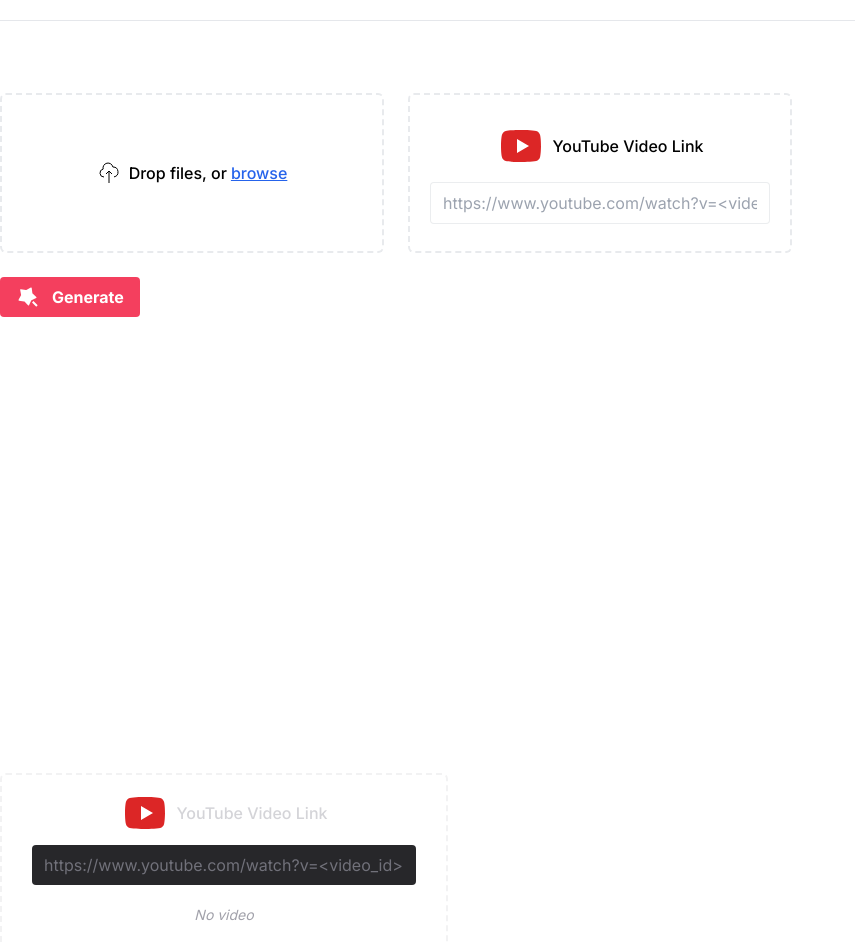
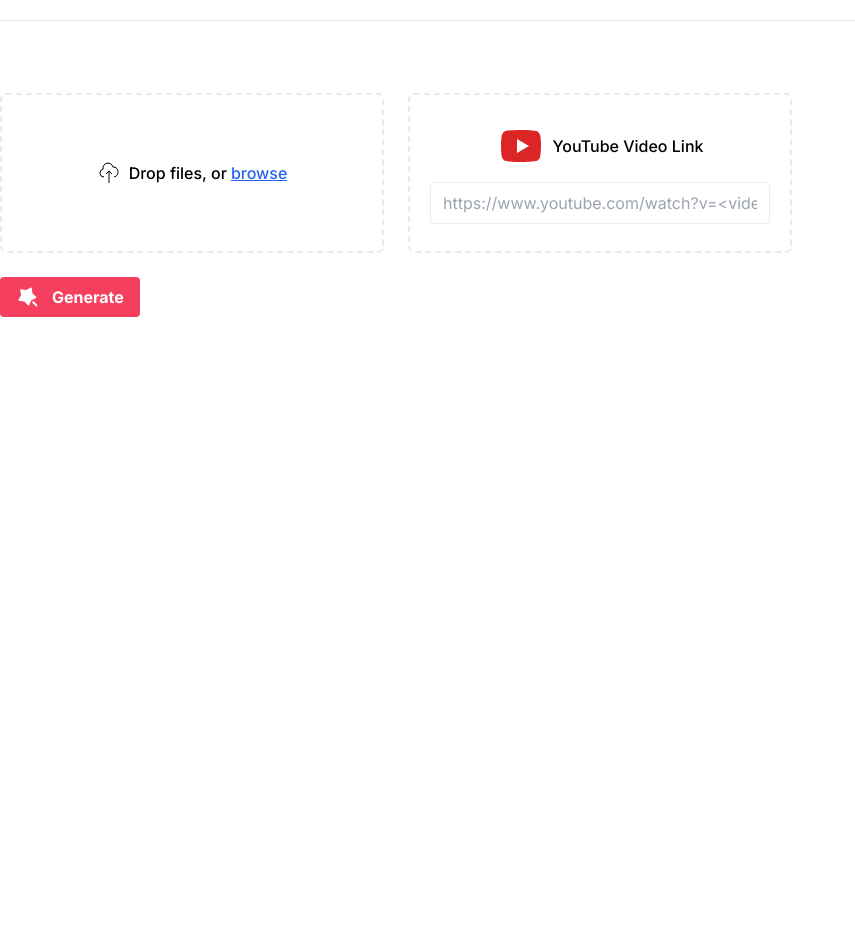
Before and after one commit to smj187/ai-study-companion, a React (Vite) app in the folder web/: page /upload in a window 1280 px wide. Shown: the part 168-1112 px from the top of the page, without its empty margins (0-855 px from the left). After the commit the page ends 800 px from the top, so only its background shows below. Built offline with nearby package versions, Linux system fonts and the light colour scheme.

Commit message:
clean up

```diff
--- a/web/index.html
+++ b/web/index.html
@@ -4,7 +4,7 @@
     <meta charset="UTF-8" />
     <link rel="icon" type="image/svg+xml" href="/vite.svg" />
     <meta name="viewport" content="width=device-width, initial-scale=1.0" />
-    <title>Vite + React + TS</title>
+    <title>Professor.ai</title>
   </head>
   <body>
     <div id="root"></div>
--- a/web/src/components/file-upload-2.tsx
+++ /dev/null
@@ -1,41 +0,0 @@
-import { useCallback } from "react"
-import { useDropzone } from "react-dropzone"
-
-interface Props {
-  //
-}
-
-export const FileUpload2: React.FC<Props> = ({}) => {
-  const onDrop = useCallback((acceptedFiles: Array<File>) => {
-    const file = acceptedFiles[0]
-
-    console.log(URL.createObjectURL(file))
-  }, [])
-
-  const { getRootProps, getInputProps } = useDropzone({
-    onDrop
-  })
-
-  return (
-    <div {...getRootProps()} className="h-full w-full grid place-items-center">
-      <label className="">
-        <span className="flex items-center space-x-2">
-          <svg
-            xmlns="http://www.w3.org/2000/svg"
-            className="w-6 h-6"
-            fill="none"
-            viewBox="0 0 24 24"
-            stroke="currentColor"
-          >
-            <path d="M7 16a4 4 0 01-.88-7.903A5 5 0 1115.9 6L16 6a5 5 0 011 9.9M15 13l-3-3m0 0l-3 3m3-3v12" />
-          </svg>
-          <span className="font-medium">
-            Drop files, or
-            <span className="text-blue-600 underline ml-1">browse</span>
-          </span>
-        </span>
-      </label>
-      <input type="file" multiple={false} {...getInputProps()} />
-    </div>
-  )
-}
--- a/web/src/components/file-upload.tsx
+++ b/web/src/components/file-upload.tsx
@@ -5,7 +5,7 @@ interface Props {
   setFile: (value: React.SetStateAction<File | null>) => void
 }
 
-export const FileUpload: React.FC<Props> = ({ setFile }) => {
+export const FileUpload: React.FC<Props> = ({setFile}) => {
   const onDrop = useCallback((acceptedFiles: Array<File>) => {
     const file = acceptedFiles[0]
 
@@ -19,8 +19,8 @@ export const FileUpload: React.FC<Props> = ({ setFile }) => {
   })
 
   return (
-    <div className="max-w-md flex-grow w-full " {...getRootProps()}>
-      <label className="flex justify-center w-full h-40 px-4 transition border-2 border-gray-300 border-dashed rounded-md appearance-none cursor-pointer hover:border-gray-400 focus:outline-none">
+    <div {...getRootProps()} className="h-full w-full grid place-items-center">
+      <label className="">
         <span className="flex items-center space-x-2">
           <svg
             xmlns="http://www.w3.org/2000/svg"
--- a/web/src/components/youtube-video.tsx
+++ b/web/src/components/youtube-video.tsx
@@ -4,29 +4,26 @@ interface Props {
   setYouTubeUrl: (value: React.SetStateAction<String | null>) => void
 }
 
-export const YouTubeVideo: React.FC<Props> = ({ setYouTubeUrl }) => {
-  const [url, setUrl] = useState("")
-  const [valid, setValid] = useState(false)
+export const YouTubeVideo: React.FC<Props> = ({setYouTubeUrl}) => {
+  const [v, setV] = useState("")
 
-  const handleChange = (e: React.ChangeEvent<HTMLInputElement>) => {
-    setUrl(e.target.value)
+  const onChange = (event: React.ChangeEvent<HTMLInputElement>) => {
+    event.preventDefault()
+    setV(event.target.value)
 
-    const regex =
-      /(?:youtube\.com\/(?:[^\/]+\/.+\/|(?:v|e(?:mbed)?)\/|.*[?&]v=)|youtu\.be\/)([^"&?\/\s]{11})/
-    const match = e.target.value.match(regex)
-    if (match !== null) {
-      //console.log(match[1])
-      setValid(true)
-      setYouTubeUrl(e.target.value)
-    } else {
-      setValid(false)
+    const regExp =
+      /^.*((youtu.be\/)|(v\/)|(\/u\/\w\/)|(embed\/)|(watch\?))\??v?=?([^#&?]*).*/
+    const match = event.target.value.match(regExp)
+
+    if (match && match[7].length === 11) {
+      console.log(match[7])
+      console.log(`'https://img.youtube.com/vi/${match[7]}/maxresdefault.jpg'`)
     }
+    setYouTubeUrl(event.target.value)
+    console.log(event.target.value)
   }
-
   return (
-    <div className="max-w-md flex-grow w-full ">
-      <label className="flex justify-center w-full h-44 px-4 transition border-2 border-zinc-300/30 border-dashed rounded-md appearance-none cursor-pointer hover:border-zinc-400 hover:border-opacity-80 focus:outline-none">
-        <div className="flex items-center justify-center space-y-2 flex-col w-full">
+    <div className="w-full h-full flex flex-col space-y-3 justify-center items-center">
       <div className="flex items-center space-x-2">
         <svg
           xmlns="http://www.w3.org/2000/svg"
@@ -38,46 +35,17 @@ export const YouTubeVideo: React.FC<Props> = ({ setYouTubeUrl }) => {
           <path fill="none" d="M0 0h24v24H0z" />
           <path d="M21.543 6.498C22 8.28 22 12 22 12s0 3.72-.457 5.502c-.254.985-.997 1.76-1.938 2.022C17.896 20 12 20 12 20s-5.893 0-7.605-.476c-.945-.266-1.687-1.04-1.938-2.022C2 15.72 2 12 2 12s0-3.72.457-5.502c.254-.985.997-1.76 1.938-2.022C6.107 4 12 4 12 4s5.896 0 7.605.476c.945.266 1.687 1.04 1.938 2.022zM10 15.5l6-3.5-6-3.5v7z" />
         </svg>
-            <span className="font-medium text-zinc-300">
-              YouTube Video Link
-            </span>
+        <span className="font-medium">YouTube Video Link</span>
       </div>
+      <div className="w-full px-5">
         <input
           type="text"
-            value={url}
-            onChange={handleChange}
+          value={v}
+          onChange={onChange}
           placeholder="https://www.youtube.com/watch?v=<video_id>"
-            className="bg-zinc-800 px-3 py-2 rounded outline-none w-full max-w-sm placeholder:text-zinc-500"
+          className="px-3 py-2 rounded outline-none w-full border border-gray-400 border-opacity-20"
         />
-          <div className=" h-10">
-            {valid ? (
-              <div className="flex items-center justify-center space-x-2 ">
-                <svg
-                  aria-hidden="true"
-                  className="mr-2 w-7 h-7 text-zinc-600 animate-spin  fill-rose-400"
-                  viewBox="0 0 100 101"
-                  fill="none"
-                  xmlns="http://www.w3.org/2000/svg"
-                >
-                  <path
-                    d="M100 50.5908C100 78.2051 77.6142 100.591 50 100.591C22.3858 100.591 0 78.2051 0 50.5908C0 22.9766 22.3858 0.59082 50 0.59082C77.6142 0.59082 100 22.9766 100 50.5908ZM9.08144 50.5908C9.08144 73.1895 27.4013 91.5094 50 91.5094C72.5987 91.5094 90.9186 73.1895 90.9186 50.5908C90.9186 27.9921 72.5987 9.67226 50 9.67226C27.4013 9.67226 9.08144 27.9921 9.08144 50.5908Z"
-                    fill="currentColor"
-                  />
-                  <path
-                    d="M93.9676 39.0409C96.393 38.4038 97.8624 35.9116 97.0079 33.5539C95.2932 28.8227 92.871 24.3692 89.8167 20.348C85.8452 15.1192 80.8826 10.7238 75.2124 7.41289C69.5422 4.10194 63.2754 1.94025 56.7698 1.05124C51.7666 0.367541 46.6976 0.446843 41.7345 1.27873C39.2613 1.69328 37.813 4.19778 38.4501 6.62326C39.0873 9.04874 41.5694 10.4717 44.0505 10.1071C47.8511 9.54855 51.7191 9.52689 55.5402 10.0491C60.8642 10.7766 65.9928 12.5457 70.6331 15.2552C75.2735 17.9648 79.3347 21.5619 82.5849 25.841C84.9175 28.9121 86.7997 32.2913 88.1811 35.8758C89.083 38.2158 91.5421 39.6781 93.9676 39.0409Z"
-                    fill="currentFill"
-                  />
-                </svg>
-                <span className="text-zinc-300 text-sm">Loading Video...</span>
       </div>
-            ) : (
-              <div className="flex items-center justify-center space-x-2 mt-3">
-                <span className="text-zinc-400 italic text-sm">No video</span>
-              </div>
-            )}
-          </div>
-        </div>
-      </label>
     </div>
   )
 }
--- a/web/src/components/youtube-video2.tsx
+++ /dev/null
@@ -1,51 +0,0 @@
-import React, { useState } from "react"
-
-interface Props {
-  setYouTubeUrl: (value: React.SetStateAction<String | null>) => void
-}
-
-export const YouTubeVideo2: React.FC<Props> = ({setYouTubeUrl}) => {
-  const [v, setV] = useState("")
-
-  const onChange = (event: React.ChangeEvent<HTMLInputElement>) => {
-    event.preventDefault()
-    setV(event.target.value)
-
-    const regExp =
-      /^.*((youtu.be\/)|(v\/)|(\/u\/\w\/)|(embed\/)|(watch\?))\??v?=?([^#&?]*).*/
-    const match = event.target.value.match(regExp)
-
-    if (match && match[7].length === 11) {
-      console.log(match[7])
-      console.log(`'https://img.youtube.com/vi/${match[7]}/maxresdefault.jpg'`)
-    }
-    setYouTubeUrl(event.target.value)
-    console.log(event.target.value)
-  }
-  return (
-    <div className="w-full h-full flex flex-col space-y-3 justify-center items-center">
-      <div className="flex items-center space-x-2">
-        <svg
-          xmlns="http://www.w3.org/2000/svg"
-          viewBox="0 0 24 24"
-          width="24"
-          height="24"
-          className="fill-red-600 w-12 h-12"
-        >
-          <path fill="none" d="M0 0h24v24H0z" />
-          <path d="M21.543 6.498C22 8.28 22 12 22 12s0 3.72-.457 5.502c-.254.985-.997 1.76-1.938 2.022C17.896 20 12 20 12 20s-5.893 0-7.605-.476c-.945-.266-1.687-1.04-1.938-2.022C2 15.72 2 12 2 12s0-3.72.457-5.502c.254-.985.997-1.76 1.938-2.022C6.107 4 12 4 12 4s5.896 0 7.605.476c.945.266 1.687 1.04 1.938 2.022zM10 15.5l6-3.5-6-3.5v7z" />
-        </svg>
-        <span className="font-medium">YouTube Video Link</span>
-      </div>
-      <div className="w-full px-5">
-        <input
-          type="text"
-          value={v}
-          onChange={onChange}
-          placeholder="https://www.youtube.com/watch?v=<video_id>"
-          className="px-3 py-2 rounded outline-none w-full border border-gray-400 border-opacity-20"
-        />
-      </div>
-    </div>
-  )
-}
--- a/web/src/views/upload-view.tsx
+++ b/web/src/views/upload-view.tsx
@@ -4,8 +4,6 @@ import { TextField } from "../components/text-field"
 import { YouTubeVideo } from "../components/youtube-video"
 import { useNavigate } from "react-router-dom"
 import { InputForm } from "../components/input-form"
-import { FileUpload2 } from "../components/file-upload-2"
-import { YouTubeVideo2 } from "../components/youtube-video2"
 
 const BASE_URL = "http://localhost:8000"
 
@@ -23,8 +21,6 @@ export const UploadView: React.FC = () => {
   const onProcessing = async () => {
     setLoading(true)
     setResult(null)
-
-    // TODO add youtube download
 
     if (file === null && yt_url === null) {
       throw new Error("file or url must not be null")
@@ -90,10 +86,10 @@ export const UploadView: React.FC = () => {
       <div className="flex flex-col py-9 space-y-6">
         <div className="flex w-full space-x-6">
           <InputForm>
-            <FileUpload2 />
+            <FileUpload setFile={setFile}/>
           </InputForm>
           <InputForm>
-            <YouTubeVideo2 setYouTubeUrl={setYouTubeUrl}/>
+            <YouTubeVideo setYouTubeUrl={setYouTubeUrl}/>
           </InputForm>
         </div>
 
@@ -135,33 +131,6 @@ export const UploadView: React.FC = () => {
             </span>
           </button>
         </div>
-      </div>
-
-      <div className="mt-96 pt-96">
-        <YouTubeVideo setYouTubeUrl={setYouTubeUrl} />
-        <FileUpload setFile={setFile} />
-        <button
-          onClick={onProcessing}
-          className="bg-rose-600 text-white rounded px-3 py-2"
-        >
-          Process
-        </button>
-
-        <div>{loading ? "loading" : ""}</div>
-
-        <div>
-          {questions && answers && (
-            <div>
-              {" "}
-              <button
-                onClick={navigate("/exam")}
-                className="bg-rose-600 text-white rounded px-3 py-2"
-              >
-                Start learning
-              </button>
-            </div>
-          )}
-        </div>
         <div>{result && <div> Summary (1. Chapter): {result} </div>}</div>
         <div>
           {questions && <div> Question (1. Chapter): {questions[0]} </div>}
```
Lines whose indentation alone changed are shown as unchanged.
